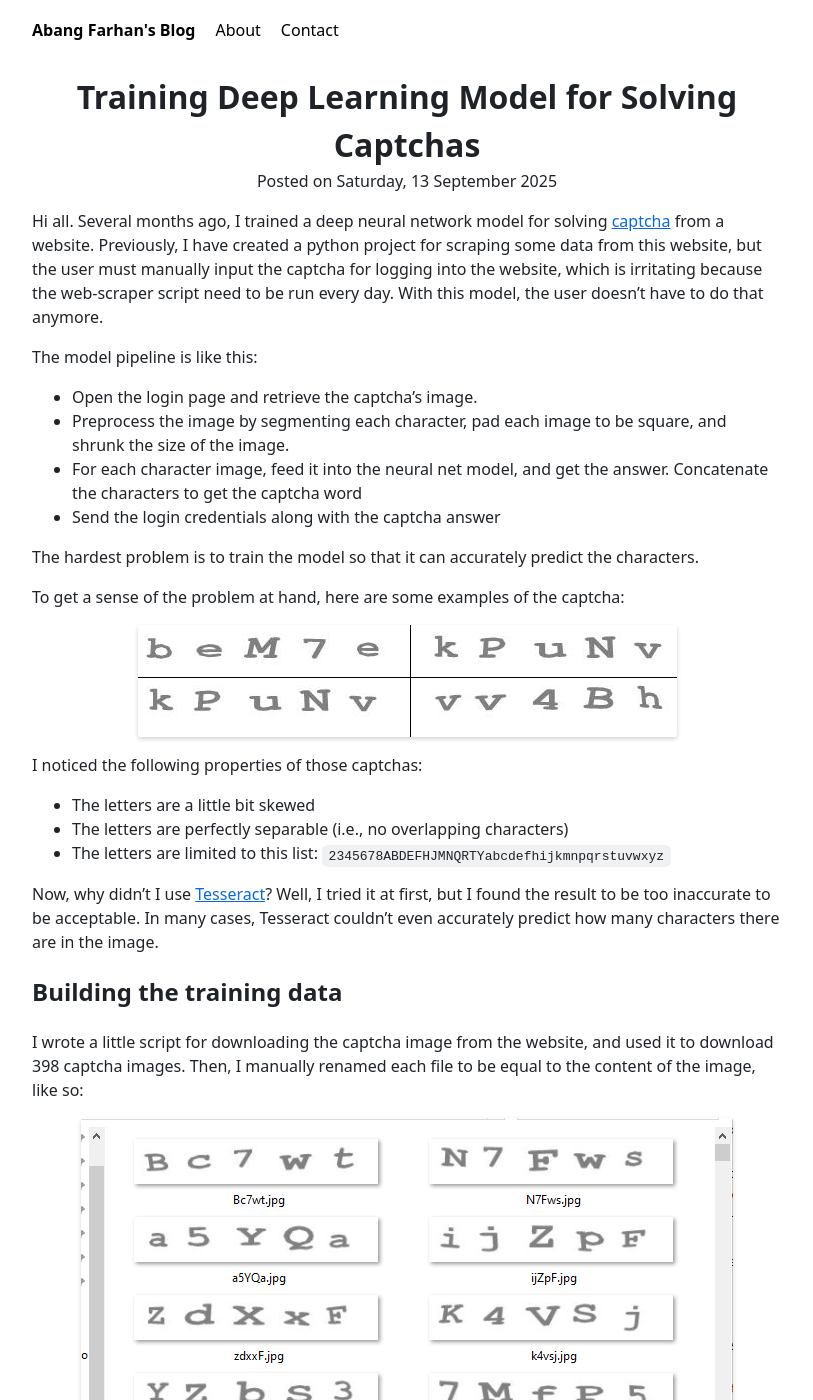
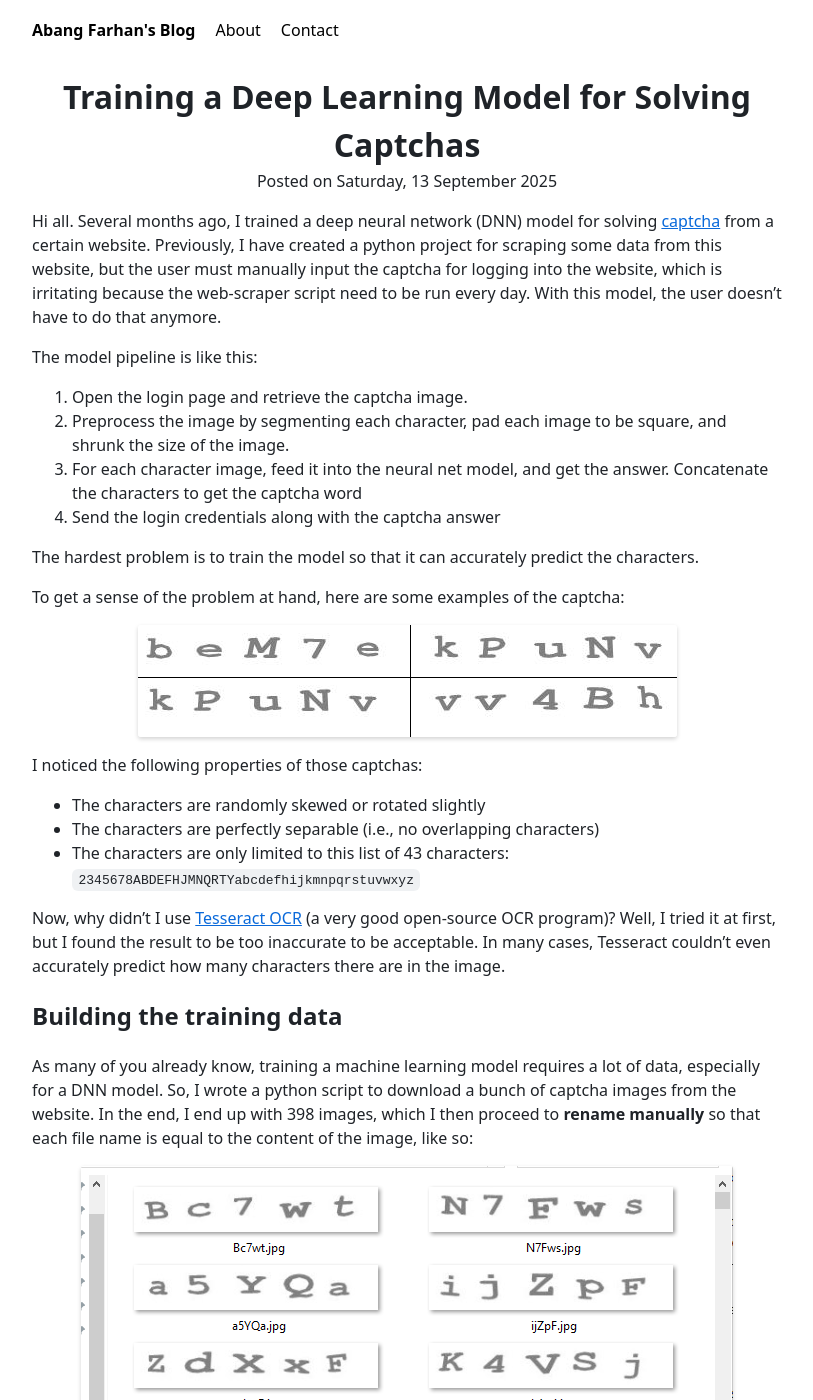
Before and after one commit to abangfarhan/abangfarhan.github.io, a Jekyll site: the page built from _posts/2025-09-13-training-deep-learning-model-for-captcha.md, in a window 1280 px wide and 1400 px high. Shown: the whole window, without its empty margins (233-1046 px from the left). Built offline with Jekyll 4.4.1, drawn with Linux system fonts in a browser that asks for light colours; some of the changed text lies outside the part shown.

Commit message:
Update the captcha post

````diff
--- a/_posts/2025-09-13-training-deep-learning-model-for-captcha.md
+++ b/_posts/2025-09-13-training-deep-learning-model-for-captcha.md
@@ -1,18 +1,18 @@
 ---
 layout: post
-title: Training Deep Learning Model for Solving Captchas
+title: Training a Deep Learning Model for Solving Captchas
 category: blog
 tags: [programming, machine learning]
 ---
 
-Hi all. Several months ago, I trained a deep neural network model for solving [captcha](https://en.wikipedia.org/wiki/CAPTCHA) from a website. Previously, I have created a python project for scraping some data from this website, but the user must manually input the captcha for logging into the website, which is irritating because the web-scraper script need to be run every day. With this model, the user doesn't have to do that anymore.
+Hi all. Several months ago, I trained a deep neural network (DNN) model for solving [captcha](https://en.wikipedia.org/wiki/CAPTCHA) from a certain website. Previously, I have created a python project for scraping some data from this website, but the user must manually input the captcha for logging into the website, which is irritating because the web-scraper script need to be run every day. With this model, the user doesn't have to do that anymore.
 
 The model pipeline is like this:
 
-- Open the login page and retrieve the captcha's image.
-- Preprocess the image by segmenting each character, pad each image to be square, and shrunk the size of the image.
-- For each character image, feed it into the neural net model, and get the answer. Concatenate the characters to get the captcha word
-- Send the login credentials along with the captcha answer
+1. Open the login page and retrieve the captcha image.
+1. Preprocess the image by segmenting each character, pad each image to be square, and shrunk the size of the image.
+1. For each character image, feed it into the neural net model, and get the answer. Concatenate the characters to get the captcha word
+1. Send the login credentials along with the captcha answer
 
 The hardest problem is to train the model so that it can accurately predict the characters.
 
@@ -22,15 +22,15 @@ To get a sense of the problem at hand, here are some examples of the captcha:
 
 I noticed the following properties of those captchas:
 
-- The letters are a little bit skewed
-- The letters are perfectly separable (i.e., no overlapping characters)
-- The letters are limited to this list: `2345678ABDEFHJMNQRTYabcdefhijkmnpqrstuvwxyz`
+- The characters are randomly skewed or rotated slightly
+- The characters are perfectly separable (i.e., no overlapping characters)
+- The characters are only limited to this list of 43 characters: `2345678ABDEFHJMNQRTYabcdefhijkmnpqrstuvwxyz`
 
-Now, why didn't I use [Tesseract](https://tesseract-ocr.github.io/)? Well, I tried it at first, but I found the result to be too inaccurate to be acceptable. In many cases, Tesseract couldn't even accurately predict how many characters there are in the image.
+Now, why didn't I use [Tesseract OCR](https://tesseract-ocr.github.io/) (a very good open-source OCR program)? Well, I tried it at first, but I found the result to be too inaccurate to be acceptable. In many cases, Tesseract couldn't even accurately predict how many characters there are in the image.
 
 ## Building the training data
 
-I wrote a little script for downloading the captcha image from the website, and used it to download 398 captcha images. Then, I manually renamed each file to be equal to the content of the image, like so:
+As many of you already know, training a machine learning model requires a lot of data, especially for a DNN model. So, I wrote a python script to download a bunch of captcha images from the website. In the end, I end up with 398 images, which I then proceed to **rename manually** so that each file name is equal to the content of the image, like so:
 
 ![Captcha image files](/img/dnn-captcha/captcha-dl-02.png)
 
@@ -38,9 +38,9 @@ The labeling process was a little bit tedious, but still manageable.
 
 ## Preprocessing the image
 
-To make the model training significantly easier, I need to separate each image into individual characters. In other words, instead of having to process a single picture containing five letters, I want to be able to process each letter individually.
+To make the model training significantly easier, I need to separate each image into individual characters. In other words, instead of having to process a single picture containing five letters, I want the model to only need to process each character individually.
 
-Separating each character is trivial. Since the characters have no overlap in the X-axis, then all I had to do was to project the pixels to the X-axis, and locate where there are changes in the pixel's color. For example, given this image ...
+Separating each character is trivial since the characters have no overlap in the X-axis. All I had to do was to project the pixels to the X-axis, and locate where there are changes in the pixel's color. For example, given this image ...
 
 ![Captcha image](/img/dnn-captcha/captcha-dl-03.png)
 
@@ -223,16 +223,27 @@ def augment_data(
     return X_out, y_out
 ```
 
+Equipped with the above function, I was able to increase the number of training data by **several thousands**. Incidentally, augmenting the data like this also serves to improve out-of-sample performance (i.e., reducing overfitting).
+
 ## Model architecture and training procedure
 
 I tried several models, but in the end I settled with the following procedures:
 
-- Preprocess the 2D image into a flat 1D array so that it can be processed by the neural network. Since this approach already worked very well, I didn't need to use more complex model like convolution (which could process the 2D image directly).
-- For the neural network:
+- First, preprocess the 2D image into a flat 1D array so that it can be processed by the neural network. Since this approach already worked very well, I didn't need to use more complex method like [convolution](https://en.wikipedia.org/wiki/Convolutional_neural_network) (which could process the 2D image directly).
+- Then, for the neural network:
 	- Use a single hidden layer with 200 neurons, and use tanh function for the non-linearity
-	- Apply batch normalization before feeding into the tanh function (very useful for XXX)
+	- Apply batch normalization before feeding into the tanh functio
 	- Use dropout layer and L1 penalty as regularization (useful to get better out-of-sample performance)
 	- Use batch size=128 and 25k number of epochs
+
+How many parameters does this model have? Let's calculate:
+
+- The input image dimension is 25 x 25 pixels, which means there are 625 numbers as input
+- The hidden layer has 200 neurons
+- The output layer has 43 neurons (since there are 43 possible characters)
+- Now we only need to multiply all the above numbers: 625 x 200 x 43 = 5,375,000
+
+As you can see, this model have more than 5 million parameters, which means that without proper regularization or with very limited data, the model would likely overfit the training samples.
 
 Here's the code for setting up the model and loss function:
 
@@ -318,7 +329,7 @@ Below is the plot of the training and validation loss:
 
 ![Training and validation loss](/img/dnn-captcha/captcha-dl-06.png)
 
-As you can see, the loss gradually decline overtime, which is a good sign that the model is capable of learning the patterns.
+As you can see, the loss gradually declines overtime, which is a good sign that the model is capable of learning the patterns in the image.
 
 In the end, the best model achieved 98.61% accuracy out-of-sample (on the validation set). Below I have plotted the characters that are mislabeled by the model:
 
@@ -332,7 +343,9 @@ Apparently, the most confusing letter for the model is the letter "z", since it'
 
 As I have stated, the best model achieved a 98.61% accuracy out-of-sample. However, we need to predict five characters at a time. So, what's the probability that we get all five characters correct? It's equal to 0.9861<sup>5</sup> = 0.9324, or only 93.24%, which I thought was not good enough.
 
-But then, I remembered that the website allows me to retry inputting the captcha several times without any penalty (when retrying, there's a new captcha image). So, what's the probability that we'll get the captcha right in *at most three attempts*? It's equal to (1-(1-0.9324)<sup>3</sup>) = 0.999691, or 99.97%, which is very good, so I decided to stop here.
+But then, I remembered that the website allows me to retry inputting the captcha several times without any penalty (when retrying, there's simply a new captcha image). So, what's the probability that we'll get the captcha right in *at most three attempts*? It's equal to (1-(1-0.9324)<sup>3</sup>) = 0.999691, or 99.97%, which is very good, so I decided to stop here.
+
+In fact, when the model was deployed to predict new data, it only need two attempts at most, but mostly succeed at first attempt.
 
 ## Deploying the model
 
@@ -365,7 +378,7 @@ def solve_captcha(img: Image.Image) -> str:
 
 I admit that the deploying process is a bit janky. However, it works well enough for my purpose, so I didn't purse the matter further.
 
-Anyway, I'm happy to report that the model has been deployed now and used everyday at my office with no problem.
+Anyway, I'm happy to report that the model has been deployed now and used everyday at my office with very good accuracy.
 
 ## Closing remarks
 
````
